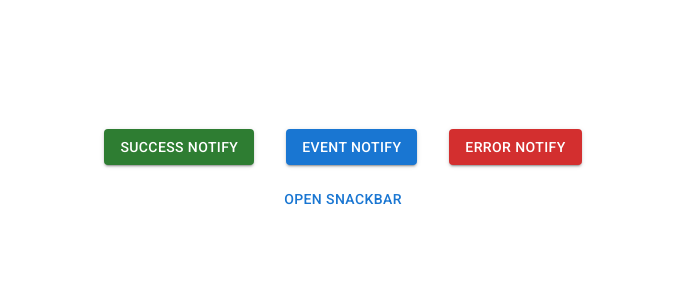
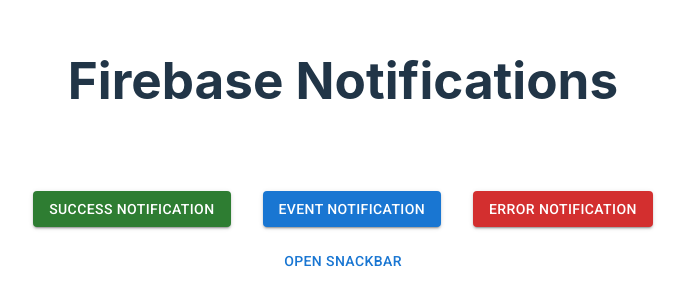
Before and after one commit to Sirbuland/firebase-messaging-app, a React (Vite) app: page / in a window 1280 px wide. Shown: the part 235-540 px from the top of the page, without its empty margins (297-982 px from the left). Built offline with nearby package versions, Linux system fonts and the light colour scheme.

Commit message:
update file structure

```diff
--- a/index.html
+++ b/index.html
@@ -10,7 +10,7 @@
       rel="stylesheet"
       href="https://fonts.googleapis.com/css2?family=Roboto:wght@300;400;500;700&display=swap"
     />
-    <title>Vite + React + TS</title>
+    <title>Firebase Notifications</title>
   </head>
   <body>
     <div id="root"></div>
--- a/src/App.tsx
+++ b/src/App.tsx
@@ -1,17 +1,11 @@
 import "./App.css";
 
-import NotificationButton from "./components/NotificationButton";
-import NotificationSnackbar from "./components/NotificationSnackBar";
+import LandingPage from "./views/LandingPage";
 
 function App() {
   return (
     <>
-      <div className="card">
-        <NotificationButton color="success">Success Notify</NotificationButton>
-        <NotificationButton color="primary">Event Notify</NotificationButton>
-        <NotificationButton color="error">Error Notify</NotificationButton>
-        <NotificationSnackbar></NotificationSnackbar>
-      </div>
+      <LandingPage></LandingPage>
     </>
   );
 }
--- /dev/null
+++ b/src/views/LandingPage.tsx
@@ -0,0 +1,24 @@
+import NotificationButton from "../components/NotificationButton";
+import NotificationSnackbar from "../components/NotificationSnackBar";
+
+function LandingPage() {
+  return (
+    <>
+      <h1>Firebase Notifications</h1>
+      <div className="card">
+        <NotificationButton color="success">
+          Success Notification
+        </NotificationButton>
+        <NotificationButton color="primary">
+          Event Notification
+        </NotificationButton>
+        <NotificationButton color="error">
+          Error Notification
+        </NotificationButton>
+        <NotificationSnackbar></NotificationSnackbar>
+      </div>
+    </>
+  );
+}
+
+export default LandingPage;
```
